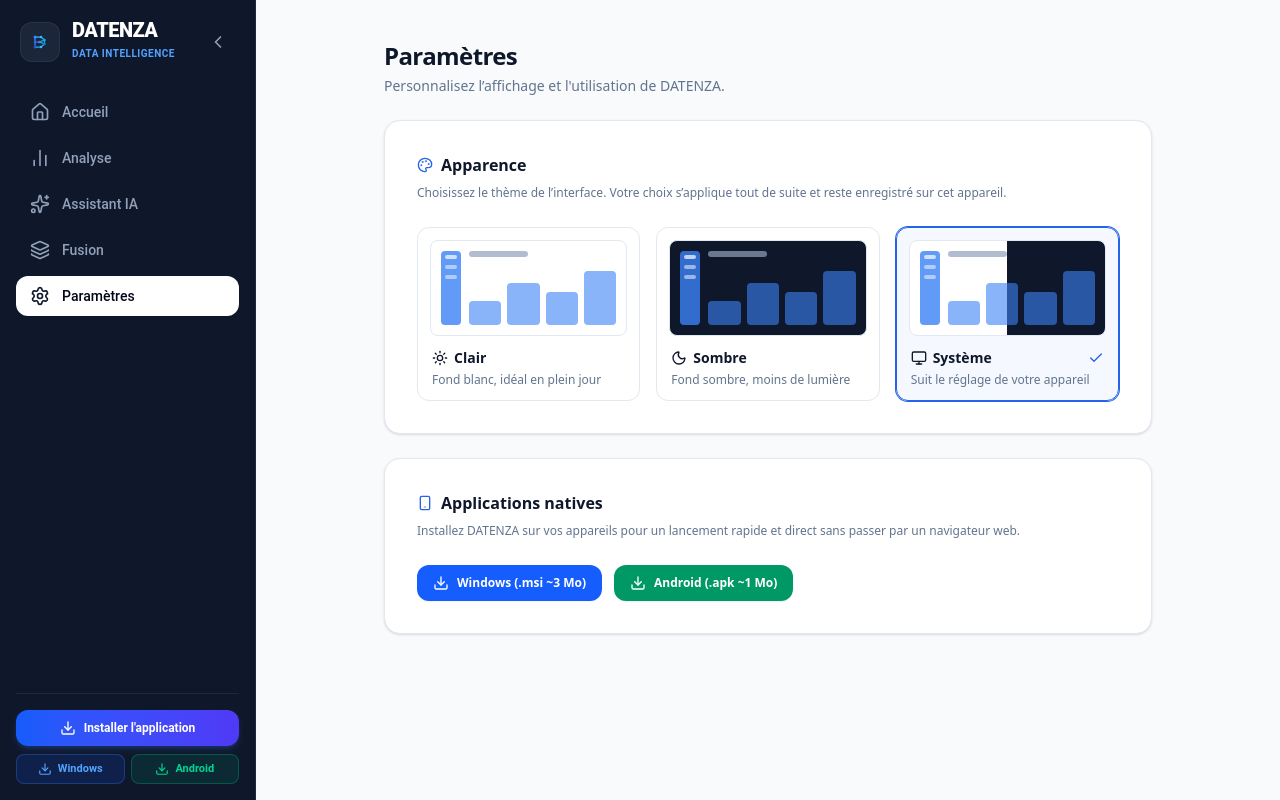
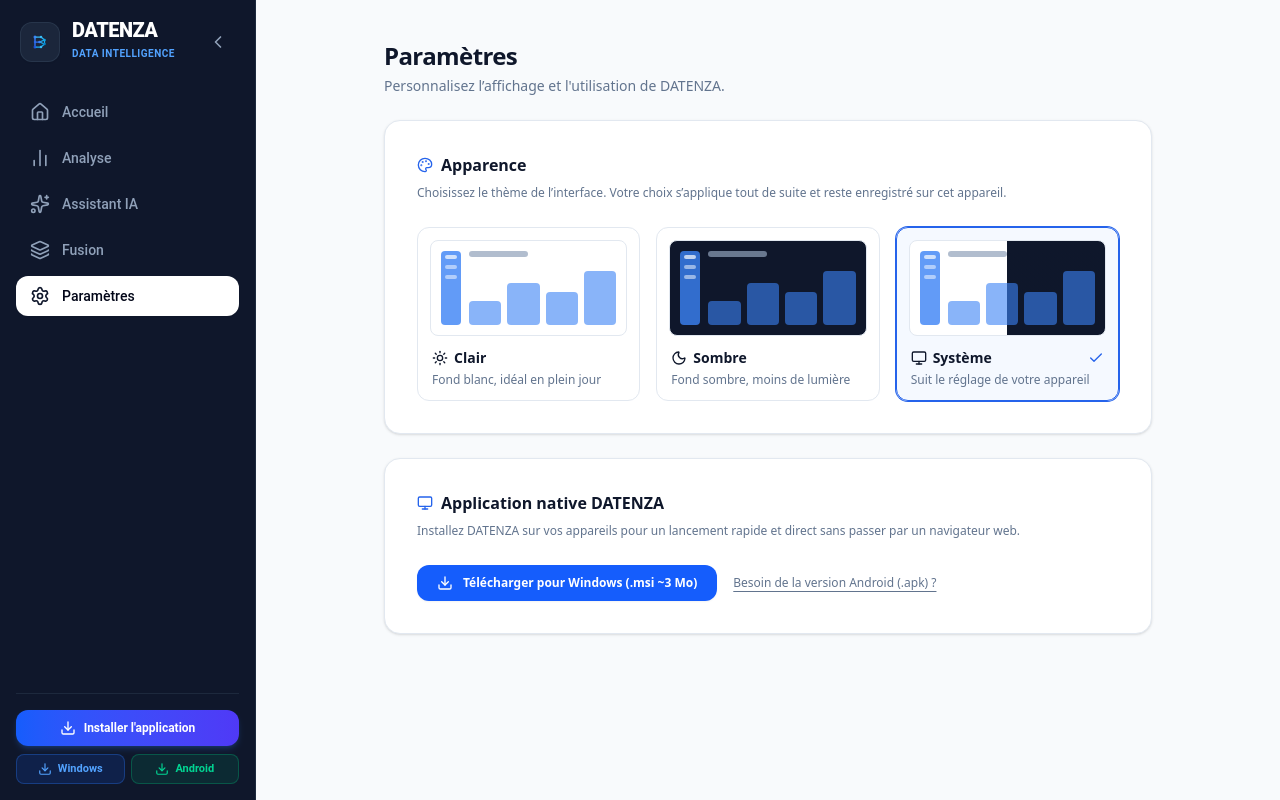
Before and after one commit to silue13/datenza, a Next.js app: page /parametres in a window 1280 px wide. Built offline with nearby package versions, Linux system fonts and the light colour scheme.

Commit message:
feat: telechargement adaptatif automatique selon le systeme client

```diff
--- a/app/parametres/page.tsx
+++ b/app/parametres/page.tsx
@@ -1,5 +1,5 @@
 "use client";
-import { useState } from "react";
+import { useState, useEffect } from "react";
 import { Check, Download, Monitor, Moon, Palette, Smartphone, Sun, type LucideIcon } from "lucide-react";
 import { appliquerTheme, enregistrerTheme, lireTheme, type Theme } from "../../lib/prefs";
 
@@ -38,6 +38,17 @@
 export default function ParametresPage() {
   const [theme, setTheme] = useState<Theme>(() => (typeof window === "undefined" ? "systeme" : lireTheme()));
   const [confirme, setConfirme] = useState(false);
+  const [os, setOs] = useState<"windows" | "android">("windows");
+
+  // Détection automatique du système d'exploitation de l'utilisateur
+  useEffect(() => {
+    const ua = window.navigator.userAgent.toLowerCase();
+    if (/android/i.test(ua)) {
+      setOs("android");
+    } else {
+      setOs("windows");
+    }
+  }, []);
 
   function choisirTheme(t: Theme) {
     setTheme(t);
@@ -46,6 +57,37 @@
     setConfirme(true);
     setTimeout(() => setConfirme(false), 2500);
   }
+
+  const estAndroid = os === "android";
+  const configurationPrincipale = estAndroid
+    ? {
+        href: "/datenza.apk",
+        download: "DATENZA.apk",
+        label: "Télécharger pour Android (.apk ~1 Mo)",
+        couleur: "bg-emerald-600 hover:bg-emerald-700",
+        Icone: Smartphone,
+      }
+    : {
+        href: "/datenza.msi",
+        download: "DATENZA-Setup.msi",
+        label: "Télécharger pour Windows (.msi ~3 Mo)",
+        couleur: "bg-blue-600 hover:bg-blue-700",
+        Icone: Monitor,
+      };
+
+  const configurationSecondaire = estAndroid
+    ? {
+        href: "/datenza.msi",
+        download: "DATENZA-Setup.msi",
+        label: "Besoin de la version Windows (.msi) ?",
+      }
+    : {
+        href: "/datenza.apk",
+        download: "DATENZA.apk",
+        label: "Besoin de la version Android (.apk) ?",
+      };
+
+  const IconePrincipale = configurationPrincipale.Icone;
 
   return (
     <div className="mx-auto max-w-3xl pb-12 font-sans text-slate-800 dark:text-slate-100">
@@ -106,37 +148,36 @@
         </div>
       </section>
 
-      {/* Section 2 : Applications Natives (Windows & Android) */}
+      {/* Section 2 : Application Native Auto-Adaptative */}
       <section className="mt-6 rounded-2xl border border-slate-200 bg-white p-6 shadow-sm dark:border-slate-800 dark:bg-slate-900 md:p-8">
         <div>
           <div className="flex items-center gap-2">
-            <Smartphone className="h-4 w-4 text-purple-600 dark:text-purple-400" aria-hidden />
-            <h2 className="text-base font-semibold text-slate-900 dark:text-white">Applications natives</h2>
+            <IconePrincipale className="h-4 w-4 text-purple-600 dark:text-purple-400" aria-hidden />
+            <h2 className="text-base font-semibold text-slate-900 dark:text-white">Application native DATENZA</h2>
           </div>
           <p className="mt-1.5 text-xs leading-relaxed text-slate-500 dark:text-slate-400">
             Installez DATENZA sur vos appareils pour un lancement rapide et direct sans passer par un navigateur web.
           </p>
         </div>
 
-        <div className="mt-6 flex flex-wrap gap-3">
-          {/* Bouton Windows Installer (.msi) */}
+        <div className="mt-6 flex flex-wrap items-center gap-4">
+          {/* Bouton principal adapté au système courant */}
           <a
-            href="/datenza.msi"
-            download="DATENZA-Setup.msi"
-            className="inline-flex items-center justify-center gap-2 px-4 py-2.5 bg-blue-600 hover:bg-blue-700 active:scale-95 text-white rounded-xl text-xs font-semibold shadow-xs transition-all cursor-pointer"
+            href={configurationPrincipale.href}
+            download={configurationPrincipale.download}
+            className={`inline-flex items-center justify-center gap-2.5 px-5 py-2.5 active:scale-95 text-white rounded-xl text-xs font-semibold shadow-xs transition-all cursor-pointer ${configurationPrincipale.couleur}`}
           >
             <Download className="h-4 w-4" aria-hidden />
-            <span>Windows (.msi ~3 Mo)</span>
+            <span>{configurationPrincipale.label}</span>
           </a>
 
-          {/* Bouton Android (.apk) */}
+          {/* Lien secondaire discret vers l'autre système */}
           <a
-            href="/datenza.apk"
-            download="DATENZA.apk"
-            className="inline-flex items-center justify-center gap-2 px-4 py-2.5 bg-emerald-600 hover:bg-emerald-700 active:scale-95 text-white rounded-xl text-xs font-semibold shadow-xs transition-all cursor-pointer"
+            href={configurationSecondaire.href}
+            download={configurationSecondaire.download}
+            className="text-xs text-slate-500 hover:text-slate-800 dark:text-slate-400 dark:hover:text-slate-200 underline underline-offset-4 transition"
           >
-            <Download className="h-4 w-4" aria-hidden />
-            <span>Android (.apk ~1 Mo)</span>
+            {configurationSecondaire.label}
           </a>
         </div>
       </section>
```
